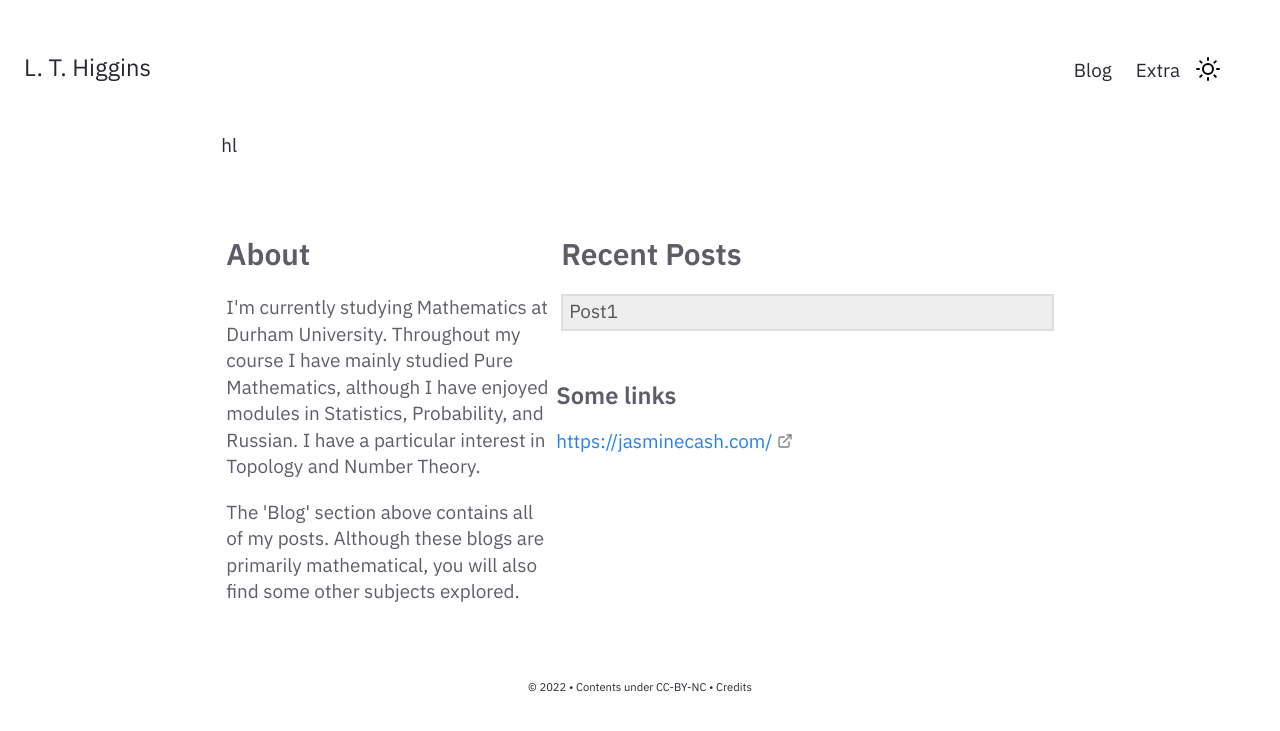
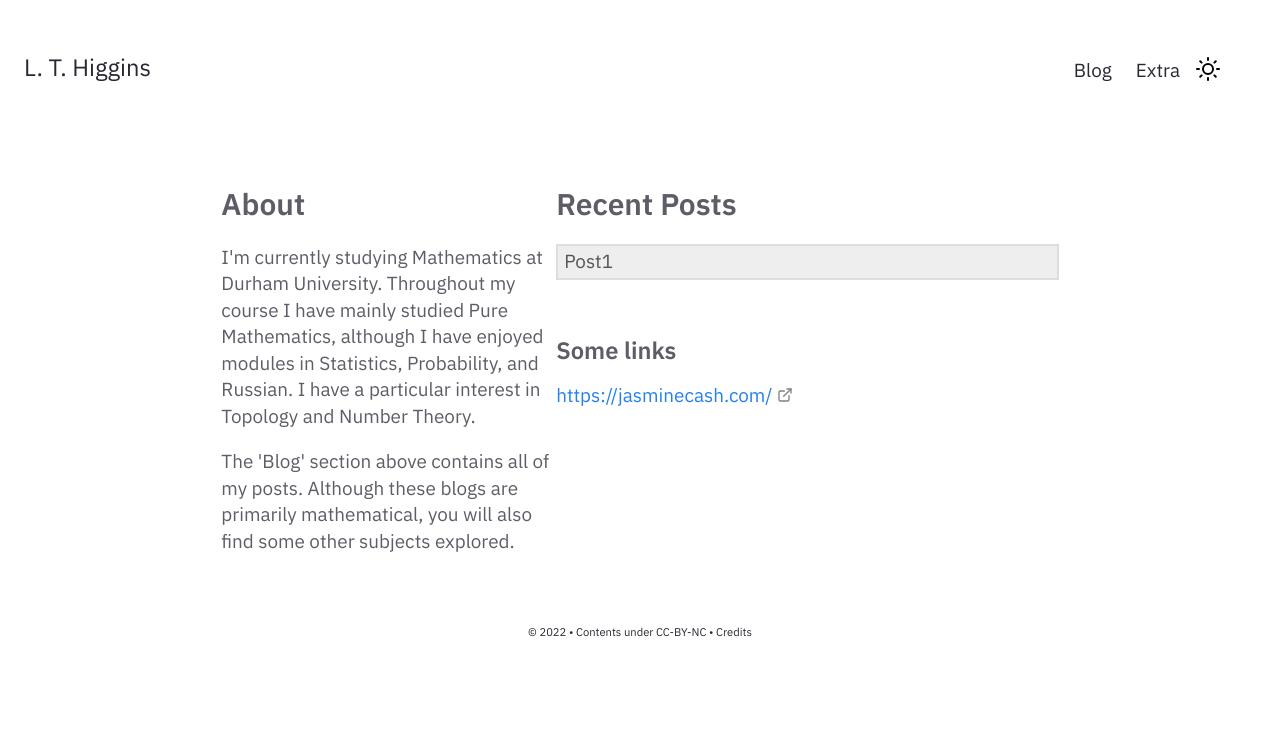
Before and after one commit to Luke-T-Higgins/blog, a Jekyll site: the page built from pages/index.md, in a window 1280 px wide. Shown: the top 731 px of the page. Built offline with Jekyll 4.4.1, drawn with Linux system fonts in a browser that asks for light colours.

Commit message:
Update Homepage.html

```diff
--- a/_includes/Homepage.html
+++ b/_includes/Homepage.html
@@ -1,5 +1,3 @@
-<p>hl</p>
-
 <style>
 .parent
 {
@@ -10,7 +8,7 @@
     float:left;
     width:40%;
     box-sizing:border-box;
-    padding:5px;
+    padding:0px;
     min-height:200px;
 }
 
@@ -19,7 +17,7 @@
     float:left;
     width:60%;
     box-sizing:border-box;
-    padding:5px;
+    padding:0px;
     min-height:200px;
 }
 
@@ -52,7 +50,7 @@
 
     <div class="home-sub-text">
         <h4> Some links </h4>
-        <a href="https://jasminecash.com/", style="colour = #98bdb7"> https://jasminecash.com/ </a>
+        <a href="https://jasminecash.com/" style="colour = #98bdb7"> https://jasminecash.com/ </a>
     </div>
 
 </div>
```
